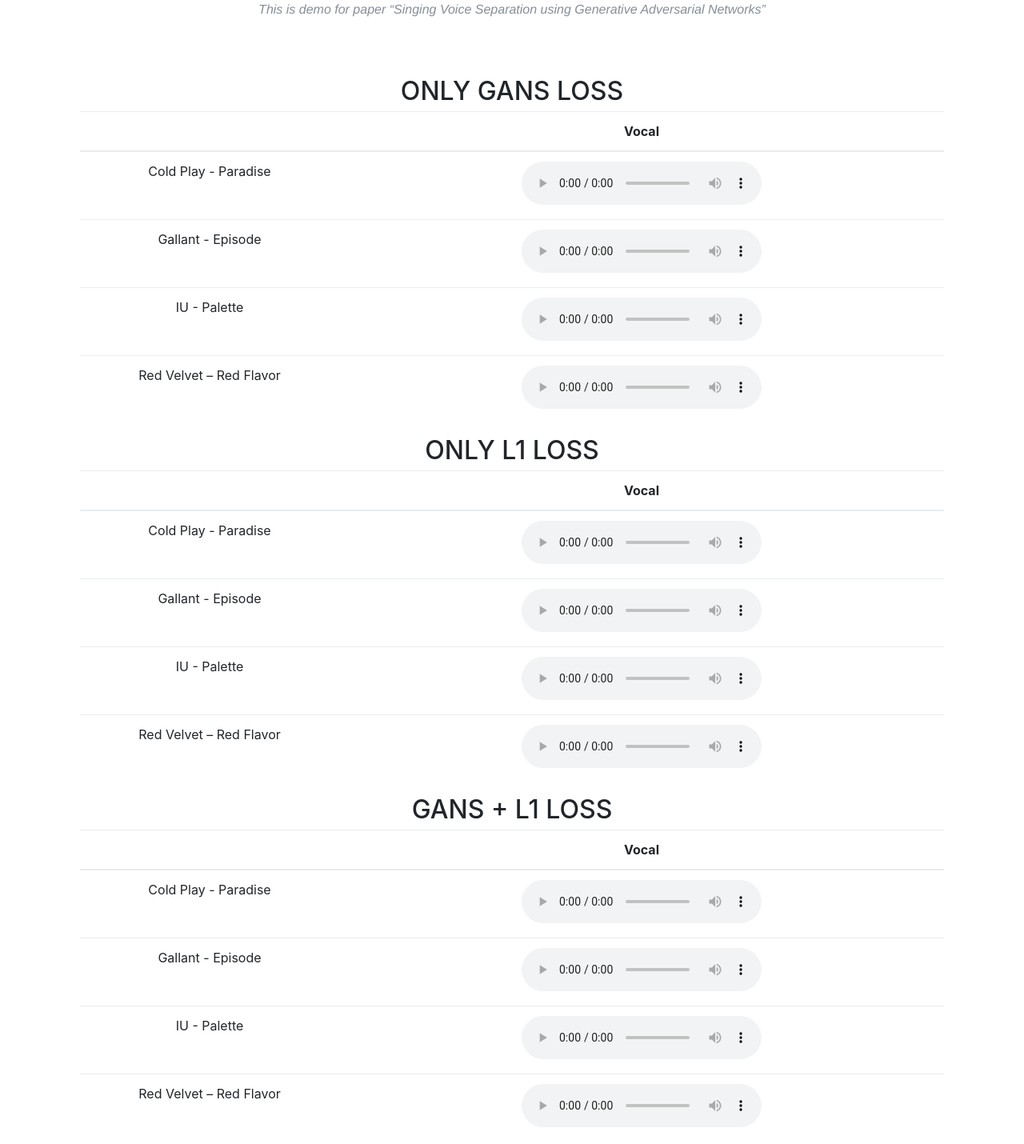
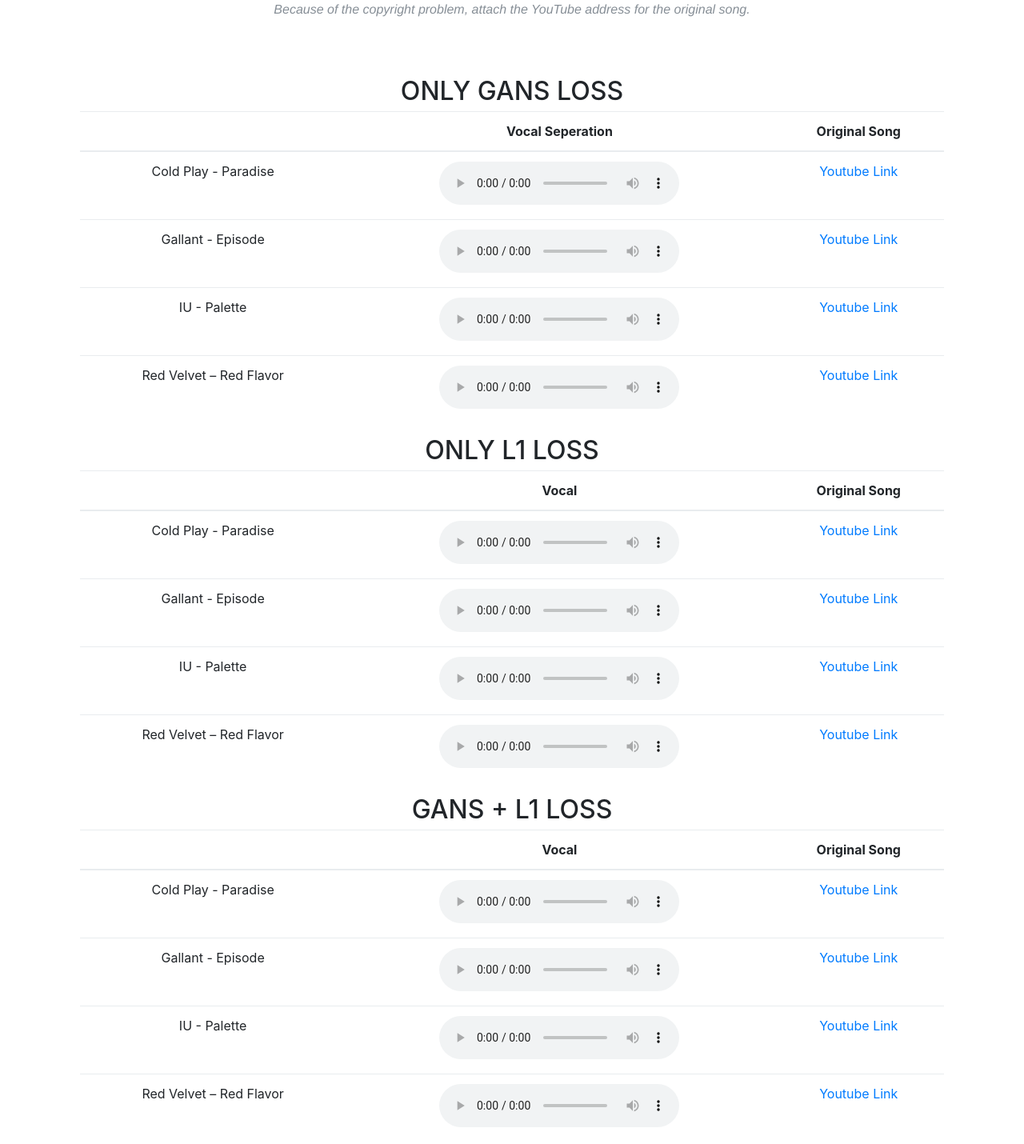
Before and after one commit to kekepa15/kekepa15.github.io, a website with bundled scripts: page index.html in a window 1280 px wide. Shown: the part 2048-3478 px from the top of the page at 80% size. Built offline with nearby package versions, Linux system fonts and the light colour scheme; a web font is replaced by a local one.

Commit message:
add original song youtube link

```diff
--- a/index.html
+++ b/index.html
@@ -223,7 +223,9 @@
         <div class="row">
           <div class="col-lg-12 text-center">
             <h2 class="section-heading">Audio Samples</h2>
-            <h3 class="section-subheading text-muted">This is demo for paper “Singing Voice Separation using Generative Adversarial Networks”</h3>
+            <h3 class="section-subheading text-muted">
+              Because of the copyright problem, attach the YouTube address for the original song.
+            </h3>
           </div>
         </div>
         <div class="row text-center">
@@ -236,9 +238,10 @@
               <table class="table table-hover">
                 <thead>
                 <tr>
-                  <th style="text-align: center; width :30%;"></th>
-                  <th style="text-align: center; width: 70%;">Vocal</th>
-                  <!--<th style="text-align: center;">Accompaniment</th>-->
+                  <th style="text-align: center;"></th>
+                  <th style="text-align: center;">Vocal Seperation</th>
+                  <th style="text-align: center;">Original Song</th>
+
                 </tr>
                 </thead>
                 <tbody>
@@ -250,7 +253,9 @@
                       Your browser does not support the audio tag.
                     </audio>
                   </td>
-                  <!--<td></td>-->
+                  <td>
+                    <a href="https://youtu.be/1G4isv_Fylg" target="_blank"> Youtube Link </a>
+                  </td>
                 </tr>
                 <tr>
                   <td>Gallant - Episode</td>
@@ -260,7 +265,9 @@
                       Your browser does not support the audio tag.
                     </audio>
                   </td>
-                  <!--<td>mary@example.com</td>-->
+                  <td>
+                    <a href="https://youtu.be/PSgt39eVsCQ" target="_blank"> Youtube Link </a>
+                  </td>
                 </tr>
                 <tr>
                   <td>IU - Palette</td>
@@ -270,7 +277,9 @@
                       Your browser does not support the audio tag.
                     </audio>
                   </td>
-                  <!--<td>july@example.com</td>-->
+                  <td>
+                    <a href="https://youtu.be/d9IxdwEFk1c" target="_blank"> Youtube Link </a>
+                  </td>
                 </tr>
                 <tr>
                   <td>Red Velvet – Red Flavor </td>
@@ -280,7 +289,9 @@
                       Your browser does not support the audio tag.
                     </audio>
                   </td>
-                  <!--<td>july@example.com</td>-->
+                  <td>
+                    <a href="https://youtu.be/WyiIGEHQP8o" target="_blank"> Youtube Link </a>
+                  </td>
                 </tr>
                 </tbody>
               </table>
@@ -293,9 +304,9 @@
               <table class="table table-hover">
                 <thead>
                 <tr>
-                  <th style="text-align: center; width :30%;"></th>
-                  <th style="text-align: center; width: 70%;">Vocal</th>
-                  <!--<th style="text-align: center;">Accompaniment</th>-->
+                  <th style="text-align: center;"></th>
+                  <th style="text-align: center;">Vocal</th>
+                  <th style="text-align: center;">Original Song</th>
                 </tr>
                 </thead>
                 <tbody>
@@ -307,7 +318,9 @@
                       Your browser does not support the audio tag.
                     </audio>
                   </td>
-                  <!--<td></td>-->
+                  <td>
+                    <a href="https://youtu.be/1G4isv_Fylg" target="_blank"> Youtube Link </a>
+                  </td>
                 </tr>
                 <tr>
                   <td>Gallant - Episode</td>
@@ -317,7 +330,9 @@
                       Your browser does not support the audio tag.
                     </audio>
                   </td>
-                  <!--<td>mary@example.com</td>-->
+                  <td>
+                    <a href="https://youtu.be/PSgt39eVsCQ" target="_blank"> Youtube Link </a>
+                  </td>
                 </tr>
                 <tr>
                   <td>IU - Palette</td>
@@ -327,7 +342,9 @@
                       Your browser does not support the audio tag.
                     </audio>
                   </td>
-                  <!--<td>july@example.com</td>-->
+                  <td>
+                    <a href="https://youtu.be/d9IxdwEFk1c" target="_blank"> Youtube Link </a>
+                  </td>
                 </tr>
                 <tr>
                   <td>Red Velvet – Red Flavor </td>
@@ -337,7 +354,9 @@
                       Your browser does not support the audio tag.
                     </audio>
                   </td>
-                  <!--<td>july@example.com</td>-->
+                  <td>
+                    <a href="https://youtu.be/WyiIGEHQP8o" target="_blank"> Youtube Link </a>
+                  </td>
                 </tr>
                 </tbody>
               </table>
@@ -350,9 +369,9 @@
               <table class="table table-hover">
                 <thead>
                 <tr>
-                  <th style="text-align: center; width :30%;"></th>
-                  <th style="text-align: center; width: 70%;">Vocal</th>
-                  <!--<th style="text-align: center;">Accompaniment</th>-->
+                  <th style="text-align: center;"></th>
+                  <th style="text-align: center;">Vocal</th>
+                  <th style="text-align: center;">Original Song</th>
                 </tr>
                 </thead>
                 <tbody>
@@ -364,7 +383,9 @@
                       Your browser does not support the audio tag.
                     </audio>
                   </td>
-                  <!--<td></td>-->
+                  <td>
+                    <a href="https://youtu.be/1G4isv_Fylg" target="_blank"> Youtube Link </a>
+                  </td>
                 </tr>
                 <tr>
                   <td>Gallant - Episode</td>
@@ -374,7 +395,9 @@
                       Your browser does not support the audio tag.
                     </audio>
                   </td>
-                  <!--<td>mary@example.com</td>-->
+                  <td>
+                    <a href="https://youtu.be/PSgt39eVsCQ" target="_blank"> Youtube Link </a>
+                  </td>
                 </tr>
                 <tr>
                   <td>IU - Palette</td>
@@ -384,7 +407,9 @@
                       Your browser does not support the audio tag.
                     </audio>
                   </td>
-                  <!--<td>july@example.com</td>-->
+                  <td>
+                    <a href="https://youtu.be/d9IxdwEFk1c" target="_blank"> Youtube Link </a>
+                  </td>
                 </tr>
                 <tr>
                   <td>Red Velvet – Red Flavor </td>
@@ -394,7 +419,9 @@
                       Your browser does not support the audio tag.
                     </audio>
                   </td>
-                  <!--<td>july@example.com</td>-->
+                  <td>
+                    <a href="https://youtu.be/WyiIGEHQP8o" target="_blank"> Youtube Link </a>
+                  </td>
                 </tr>
                 </tbody>
               </table>
```
